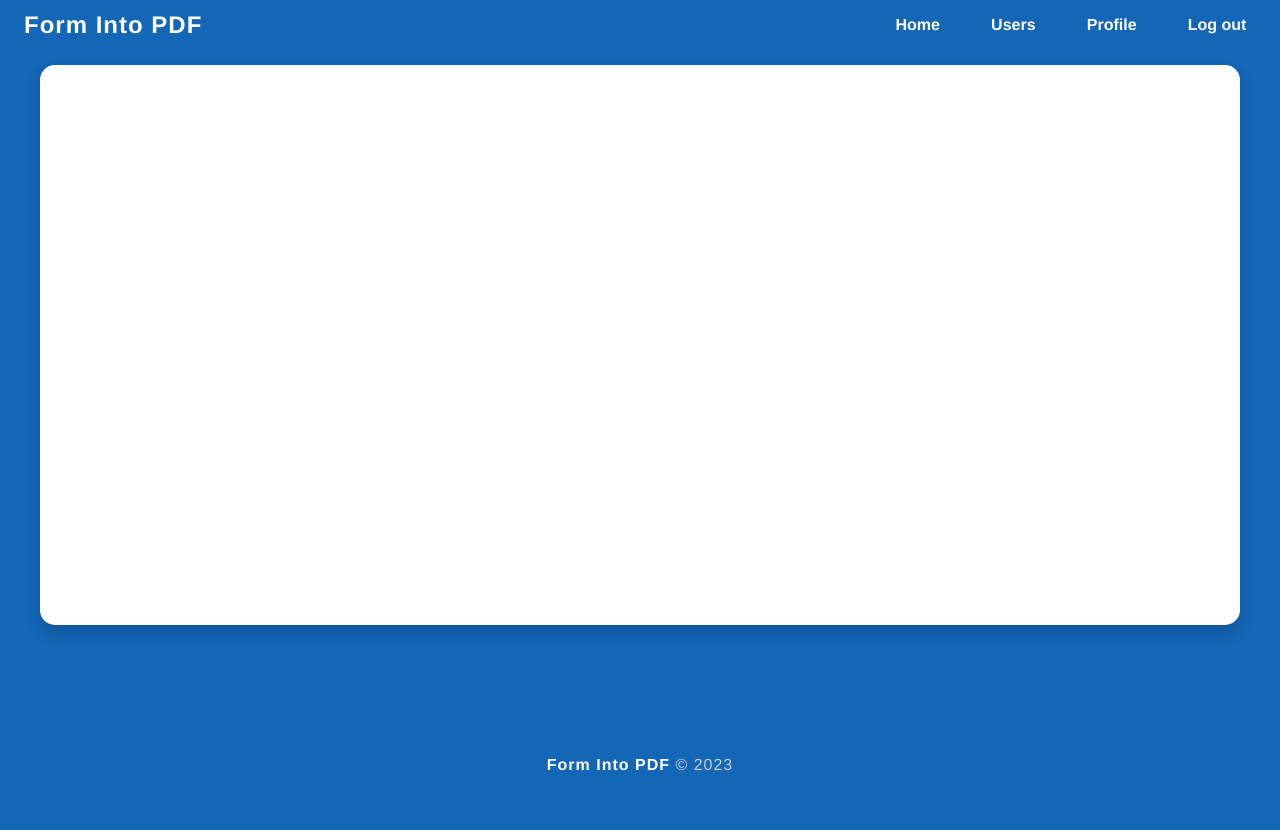
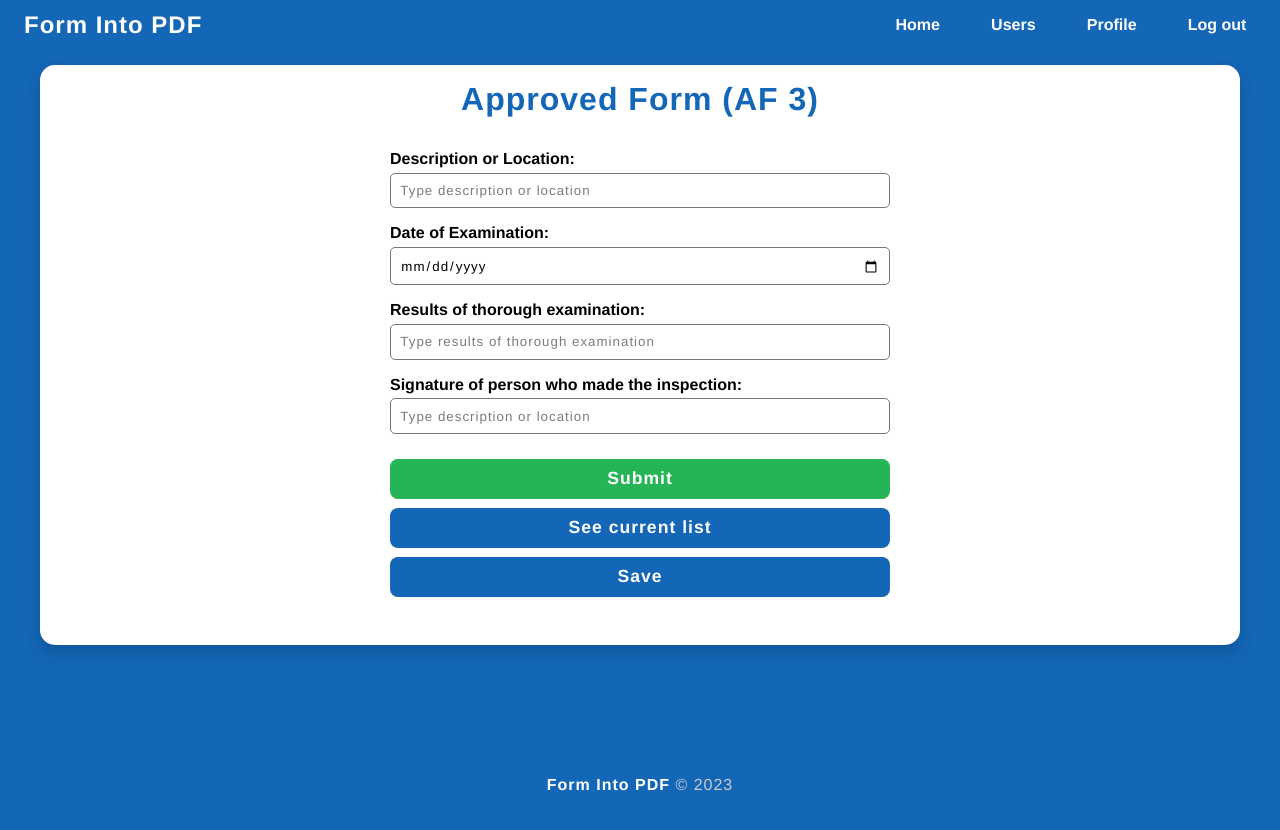
Before and after one commit to sbritobreno/FormIntoPDF-FrontEnd, a React (Create React App) app: page /document/new/approvedform in a window 1280 px wide. Shown: the top 830 px of the page. Built offline with nearby package versions, Linux system fonts and the light colour scheme.

Commit message:
Create Approved Form page

```diff
--- a/src/App.js
+++ b/src/App.js
@@ -20,6 +20,7 @@ import Users from "./components/pages/User/Users";
 import NewDocument from "./components/pages/NewDocument/NewDocument";
 import SiteAttendance from "./components/pages/DocumentSection/SiteAttendance";
 import SiteSetup from "./components/pages/DocumentSection/SiteSetup";
+import ApprovedForm from "./components/pages/DocumentSection/ApprovedForm";
 import Forms from "./components/pages/DocumentSection/Forms";
 import MethodStatements from "./components/pages/DocumentSection/MethodStatements";
 import ReinstatementSheet from "./components/pages/DocumentSection/ReinstatementSheet";
@@ -46,11 +47,24 @@ function App() {
               <Route path="/user/all_users" element={<Users />} />
               <Route path="/user/profile" element={<Profile />} />
               <Route path="/document/new" element={<NewDocument />} />
-              <Route path="/document/new/siteattendance" element={<SiteAttendance />} />
+              <Route
+                path="/document/new/siteattendance"
+                element={<SiteAttendance />}
+              />
               <Route path="/document/new/sitesetup" element={<SiteSetup />} />
+              <Route
+                path="/document/new/approvedform"
+                element={<ApprovedForm />}
+              />
               <Route path="/document/new/forms" element={<Forms />} />
-              <Route path="/document/new/methodstatements" element={<MethodStatements />} />
-              <Route path="/document/new/reinstatementsheet" element={<ReinstatementSheet />} />
+              <Route
+                path="/document/new/methodstatements"
+                element={<MethodStatements />}
+              />
+              <Route
+                path="/document/new/reinstatementsheet"
+                element={<ReinstatementSheet />}
+              />
               <Route path="/map" element={<Map />} />
             </Routes>
           </Container>
--- /dev/null
+++ b/src/components/pages/DocumentSection/ApprovedForm.js
@@ -0,0 +1,138 @@
+import { useState } from "react";
+import { useNavigate } from "react-router-dom";
+import styles from "./Doc.module.css";
+import Input from "../../form/Input";
+import { RiCloseLine, RiDeleteBin5Line } from "react-icons/ri";
+
+function ApprovedForm() {
+  const navigate = useNavigate();
+  const [displayApprovedFormList, setDisplayApprovedFormList] = useState(false);
+  const [newApprovedForm, setNewApprovedForm] = useState({});
+  const [approvedFormList, setApprovedFormList] = useState([
+    { description_location: "D01", date_examination: "10/10/2020", examination_result_state: "okay", inspector_signature: "Breno" },
+    { description_location: "D01", date_examination: "10/10/2020", examination_result_state: "okay", inspector_signature: "Breno" },
+  ]);
+
+  function handleChange(e) {
+    setNewApprovedForm({ ...newApprovedForm, [e.target.name]: e.target.value });
+  }
+
+  async function handleSubmit(e) {
+    e.preventDefault();
+    setApprovedFormList([...approvedFormList, newApprovedForm]);
+  }
+
+  function saveApprovedFormStage() {
+    navigate("/document/new", { state: { sectionIndex: 2 } });
+  }
+
+  function deleteRowApprovedForm(index) {
+    var array = approvedFormList;
+    array.splice(index, 1);
+    setApprovedFormList(array);
+    setNewApprovedForm({});
+  }
+
+  const style = {
+    position: "absolute",
+    top: "0px",
+    right: "0px",
+    fontSize: "30px",
+    color: "var(--primary-color)",
+    cursor: "pointer",
+  };
+
+  return (
+    <>
+      {displayApprovedFormList ? (
+        <>
+          <RiCloseLine
+            style={style}
+            onClick={() => setDisplayApprovedFormList(false)}
+          />
+          <div className={styles.table}>
+            <h1>Approved Form (AF 3) Table</h1>
+            <table>
+              <tbody>
+                <tr>
+                  <th>Description or Location</th>
+                  <th>Date of Examination</th>
+                  <th>Results of thorough examination</th>
+                  <th>Signature of person who made the inspection</th>
+                </tr>
+                {approvedFormList.map((formRow, key) => (
+                  <tr key={key}>
+                    <td>{formRow.description_location}</td>
+                    <td>{formRow.date_examination}</td>
+                    <td>{formRow.examination_result_state}</td>
+                    <td>{formRow.inspector_signature}</td>
+                    <td className={styles.remove_btn}>
+                      <RiDeleteBin5Line
+                        style={{
+                          fontSize: "20px",
+                          color: "var(--primary-color)",
+                          cursor: "pointer",
+                        }}
+                        onClick={() => deleteRowApprovedForm(key)}
+                      />
+                    </td>
+                  </tr>
+                ))}
+              </tbody>
+            </table>
+          </div>
+        </>
+      ) : (
+        <section className={styles.form_container}>
+          <h1>Approved Form (AF 3)</h1>
+          <form onSubmit={handleSubmit}>
+            <Input
+              text="Description or Location"
+              type="text"
+              name="description_location"
+              placeholder="Type description or location"
+              handleOnChange={handleChange}
+              autoComplete="off"
+            />
+            <Input
+              text="Date of Examination"
+              type="date"
+              name="date_examination"
+              handleOnChange={handleChange}
+              autoComplete="off"
+            />
+            <Input
+              text="Results of thorough examination"
+              type="text"
+              name="examination_result_state"
+              placeholder="Type results of thorough examination"
+              handleOnChange={handleChange}
+              autoComplete="off"
+            />
+            <Input
+              text="Signature of person who made the inspection"
+              type="text"
+              name="inspector_signature"
+              placeholder="Type description or location"
+              handleOnChange={handleChange}
+              autoComplete="off"
+            />
+            <input type="submit" value="Submit" />
+            <input
+              type="button"
+              value="See current list"
+              onClick={() => setDisplayApprovedFormList(true)}
+            />
+            <input
+              type="button"
+              value="Save"
+              onClick={() => saveApprovedFormStage()}
+            />
+          </form>
+        </section>
+      )}
+    </>
+  );
+}
+
+export default ApprovedForm;
--- a/src/components/pages/NewDocument/NewDocument.js
+++ b/src/components/pages/NewDocument/NewDocument.js
@@ -74,6 +74,16 @@ function NewDocument() {
         <button
           ref={(el) => (sectionBtns[2] = el)}
           disabled={false}
+          className={styles.approvedform_btn}
+          onClick={() => {
+            navigate("/document/new/approvedform");
+          }}
+        >
+          Approved Form (AF3) ...
+        </button>
+        <button
+          ref={(el) => (sectionBtns[3] = el)}
+          disabled={false}
           className={styles.forms_btn}
           onClick={() => {
             navigate("/document/new/forms");
@@ -82,7 +92,7 @@ function NewDocument() {
           Forms ...
         </button>
         <button
-          ref={(el) => (sectionBtns[3] = el)}
+          ref={(el) => (sectionBtns[4] = el)}
           disabled={false}
           className={styles.methodstatements_btn}
           onClick={() => {
@@ -92,7 +102,7 @@ function NewDocument() {
           Method Statements ...
         </button>
         <button
-          ref={(el) => (sectionBtns[4] = el)}
+          ref={(el) => (sectionBtns[5] = el)}
           disabled={false}
           className={styles.statementssheet_btn}
           onClick={() => {
@@ -102,7 +112,7 @@ function NewDocument() {
           Reinstatement Sheet ...
         </button>
         <button
-          ref={(el) => (sectionBtns[5] = el)}
+          ref={(el) => (sectionBtns[6] = el)}
           className={styles.submit_btn}
           onClick={() => {
             saveDocument();
```
